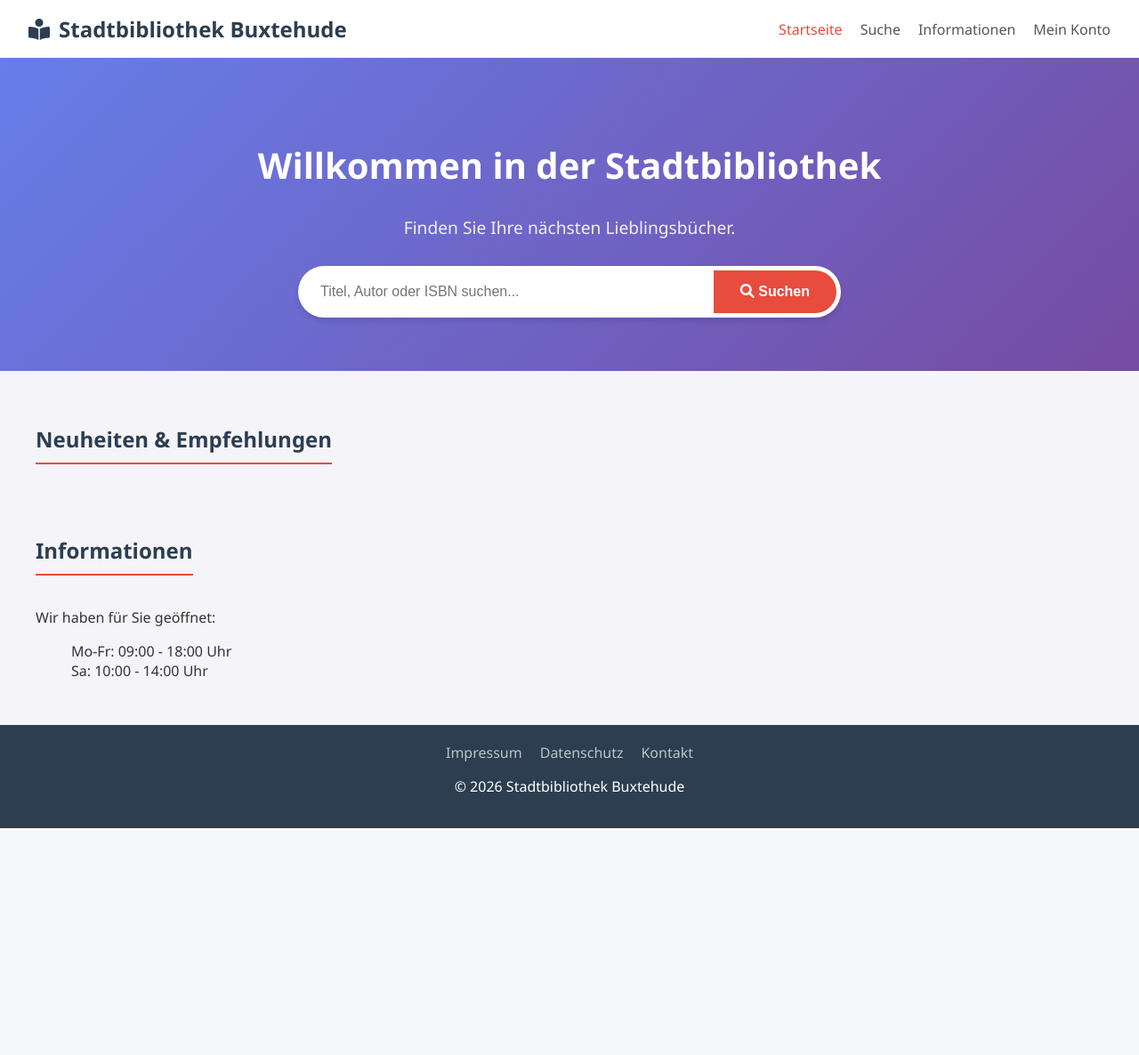
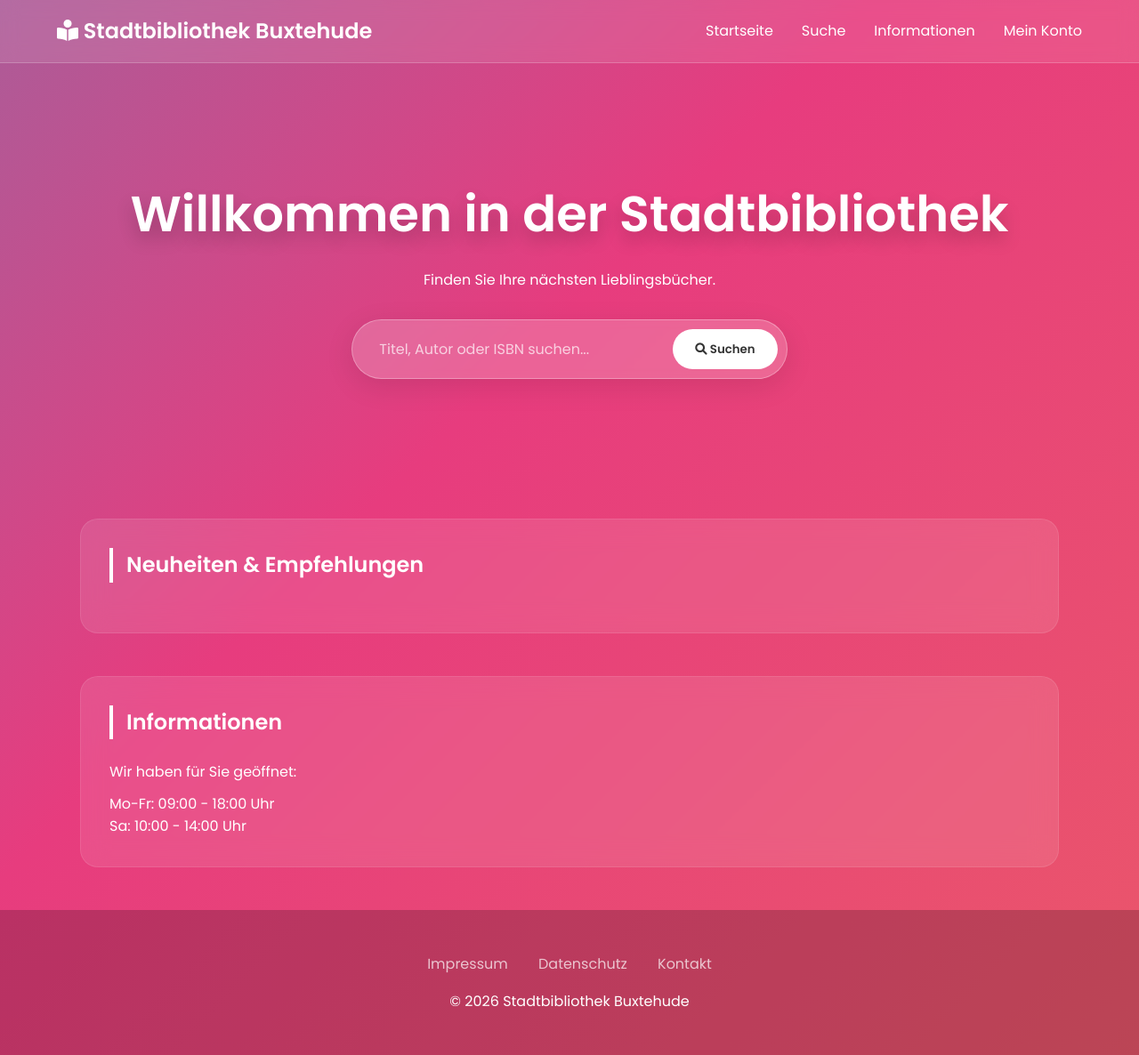
Before and after one commit to Naicen-Dev/Projekt-PT, a PHP site: page /main.html in a window 1280 px wide. Shown: the whole page at 89% size. Before the commit the page ends 931 px from the top, so only its background shows below. Run offline with PHP 8.4, Linux system fonts and the light colour scheme.

Commit message:
css update

```diff
--- a/style.css
+++ b/style.css
@@ -1,149 +1,205 @@
-/* Global Styles */
-body {
-    font-family: 'Segoe UI', Tahoma, Geneva, Verdana, sans-serif;
+/* Grundlegendes Design & Schriftart */
+@import url('https://fonts.googleapis.com/css2?family=Poppins:wght@300;400;600&display=swap');
+
+* {
     margin: 0;
     padding: 0;
     box-sizing: border-box;
-    background-color: #f4f4f9;
-    color: #333;
+    font-family: 'Poppins', sans-serif;
 }
 
-/* Navbar */
+body {
+    /* Ein schöner animierter Farbverlauf als Hintergrund */
+    background: linear-gradient(-45deg, #ee7752, #e73c7e, #23a6d5, #23d5ab);
+    background-size: 400% 400%;
+    animation: gradientBG 15s ease infinite;
+    color: #fff;
+    min-height: 100vh;
+    line-height: 1.6;
+}
+
+/* Hintergrund-Animation */
+@keyframes gradientBG {
+    0% {
+        background-position: 0% 50%;
+    }
+
+    50% {
+        background-position: 100% 50%;
+    }
+
+    100% {
+        background-position: 0% 50%;
+    }
+}
+
+/* Glassmorphism Navigation */
 .navbar {
-    background-color: #fff;
-    padding: 1rem 2rem;
     display: flex;
     justify-content: space-between;
     align-items: center;
-    box-shadow: 0 2px 4px rgba(0, 0, 0, 0.1);
+    padding: 1rem 5%;
+    background: rgba(255, 255, 255, 0.1);
+    backdrop-filter: blur(10px);
+    /* Der Blur-Effekt */
+    border-bottom: 1px solid rgba(255, 255, 255, 0.2);
+    position: sticky;
+    top: 0;
+    z-index: 1000;
 }
 
 .logo {
     font-size: 1.5rem;
-    font-weight: bold;
-    color: #2c3e50;
+    font-weight: 600;
+    color: white;
     text-decoration: none;
-    display: flex;
-    align-items: center;
-    gap: 10px;
+    transition: transform 0.3s ease;
+}
+
+.logo:hover {
+    transform: scale(1.05);
 }
 
 .nav-links {
+    display: flex;
     list-style: none;
-    display: flex;
-    gap: 20px;
-    margin: 0;
-    padding: 0;
 }
 
 .nav-links li a {
+    color: white;
     text-decoration: none;
-    color: #555;
-    font-weight: 500;
-    transition: color 0.3s;
+    margin-left: 2rem;
+    font-weight: 400;
+    position: relative;
+    transition: 0.3s;
 }
 
-.nav-links li a:hover,
-.nav-links li a.active {
-    color: #e74c3c;
+.nav-links li a::after {
+    content: '';
+    position: absolute;
+    width: 0;
+    height: 2px;
+    bottom: -5px;
+    left: 0;
+    background-color: #fff;
+    transition: width 0.3s;
+}
+
+.nav-links li a:hover::after {
+    width: 100%;
 }
 
 /* Hero Section */
 .hero {
-    background: linear-gradient(135deg, #667eea 0%, #764ba2 100%);
-    color: white;
-    text-align: center;
-    padding: 60px 20px;
+    height: 60vh;
     display: flex;
     flex-direction: column;
+    justify-content: center;
     align-items: center;
-    justify-content: center;
+    text-align: center;
+    padding: 0 20px;
 }
 
 .hero h1 {
-    margin-bottom: 10px;
-    font-size: 2.5rem;
+    font-size: 3.5rem;
+    margin-bottom: 1rem;
+    text-shadow: 0 10px 20px rgba(0, 0, 0, 0.2);
+    animation: fadeInUp 1s ease-out;
 }
 
-.hero p {
-    font-size: 1.2rem;
-    margin-bottom: 30px;
-    opacity: 0.9;
-}
-
-/* Search Box */
+/* Suchbox-Effekte */
 .search-box {
+    margin-top: 2rem;
     display: flex;
-    background: white;
-    padding: 5px;
+    background: rgba(255, 255, 255, 0.2);
+    padding: 10px;
     border-radius: 50px;
-    box-shadow: 0 4px 6px rgba(0, 0, 0, 0.1);
-    width: 100%;
-    max-width: 600px;
+    backdrop-filter: blur(5px);
+    border: 1px solid rgba(255, 255, 255, 0.3);
+    box-shadow: 0 8px 32px rgba(0, 0, 0, 0.1);
+    animation: fadeInUp 1.2s ease-out;
 }
 
 .search-input {
-    flex: 1;
     border: none;
-    padding: 15px 20px;
+    background: transparent;
+    padding: 10px 20px;
+    width: 350px;
+    color: white;
     font-size: 1rem;
-    border-radius: 50px 0 0 50px;
+}
+
+.search-input::placeholder {
+    color: rgba(255, 255, 255, 0.7);
+}
+
+.search-input:focus {
     outline: none;
 }
 
 .search-btn {
-    background-color: #e74c3c;
-    color: white;
+    background: #fff;
+    color: #333;
     border: none;
-    padding: 15px 30px;
-    font-size: 1rem;
-    border-radius: 0 50px 50px 0;
+    padding: 10px 25px;
+    border-radius: 50px;
     cursor: pointer;
-    transition: background-color 0.3s;
-    font-weight: bold;
+    font-weight: 600;
+    transition: 0.3s;
 }
 
 .search-btn:hover {
-    background-color: #c0392b;
+    background: #23a6d5;
+    color: white;
+    transform: translateY(-2px);
 }
 
-/* Container */
+/* Container & Sections */
 .container {
-    max-width: 1200px;
-    margin: 40px auto;
-    padding: 0 20px;
+    max-width: 1100px;
+    margin: 2rem auto;
+    padding: 2rem;
+    background: rgba(255, 255, 255, 0.1);
+    border-radius: 20px;
+    backdrop-filter: blur(15px);
+    border: 1px solid rgba(255, 255, 255, 0.1);
+    margin-bottom: 3rem;
 }
 
 .section-title {
-    border-bottom: 2px solid #e74c3c;
-    display: inline-block;
-    padding-bottom: 10px;
-    margin-bottom: 20px;
-    color: #2c3e50;
+    margin-bottom: 1.5rem;
+    border-left: 4px solid #fff;
+    padding-left: 15px;
 }
 
 /* Footer */
 footer {
-    background-color: #2c3e50;
-    color: white;
     text-align: center;
-    padding: 20px;
-    margin-top: 50px;
-}
-
-.footer-links {
-    display: flex;
-    justify-content: center;
-    gap: 20px;
-    margin-bottom: 10px;
+    padding: 3rem;
+    background: rgba(0, 0, 0, 0.2);
 }
 
 .footer-links a {
-    color: #bdc3c7;
+    color: white;
+    margin: 0 15px;
     text-decoration: none;
-    transition: color 0.3s;
+    opacity: 0.7;
+    transition: 0.3s;
 }
 
 .footer-links a:hover {
-    color: white;
+    opacity: 1;
 }
+
+/* Keyframes für Animationen */
+@keyframes fadeInUp {
+    from {
+        opacity: 0;
+        transform: translateY(30px);
+    }
+
+    to {
+        opacity: 1;
+        transform: translateY(0);
+    }
+}
```
